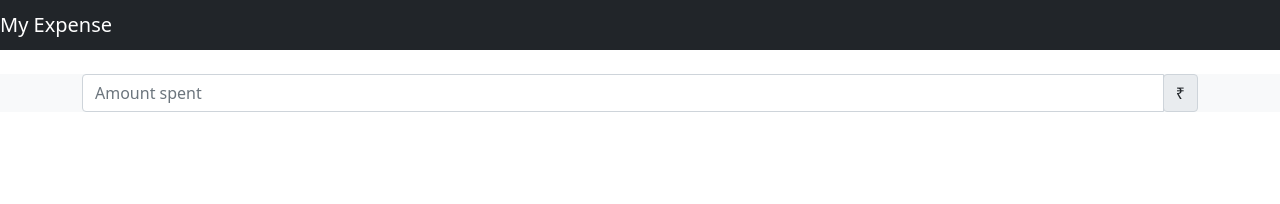
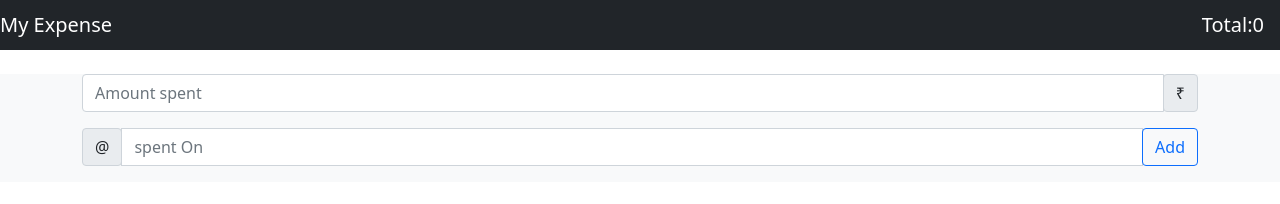
Before and after one commit to isVivek99/expenseApp, a plain HTML site: page index.html in a window 1280 px wide. Drawn offline with nearby package versions, Linux system fonts and the light colour scheme.

Commit message:
Update index.html

```diff
--- a/index.html
+++ b/index.html
@@ -9,14 +9,15 @@
     integrity="sha384-+0n0xVW2eSR5OomGNYDnhzAbDsOXxcvSN1TPprVMTNDbiYZCxYbOOl7+AMvyTG2x"
     crossorigin="anonymous"
     >
+    <script src="https://use.fontawesome.com/51b286ec9e.js"></script>
     <title>ExpenseTracker</title>
 </head>
 <body style="min-height: 100vh">
-    <nav class="navbar navbar-dark bg-dark" >
+    <nav class="navbar navbar-dark bg-dark">
         <span class="navbar-brand mb-0 h1">My Expense</span>
-        <span class="navbar-brand mb-0 h1" id="headingTotal"></span>
+        <span class="navbar-brand mb-0 h1" id="headingTotal">Total:0</span>
+
       </nav>
-
       <div class="container-fluid bg-light">
         <div class="container">
           <div class="jumbotron mt-4">
@@ -33,12 +34,36 @@
                 <span class="input-group-text" id="spent in rupee">₹</span>
               </div>
             </div>
+            <div class="input-group mb-3">
+              <div class="input-group-prepend">
+                <span class="input-group-text" id="spent at">@</span>
               </div>
-
+              <input
+                id="inputDesc"
+                type="text"
+                class="form-control"
+                placeholder="spent On"
+                aria-label="spent On"
+                aria-describedby="spent at"
+              />
+              <div class="input-group-append">
+                <button
+                  class="btn btn-outline-primary"
+                  type="button"
+                  id="btnAddExpense"
+                >
+                  Add
+                </button>
               </div>
             </div>
           </div>
+          <div>
+            <ul class="list-group" id="expenseTable">
 
-
+            </ul>
+          </div>
+        </div>
+      </div>
 </body>
+<script src="./index.js"></script>
 </html>
```
Lines whose indentation alone changed are shown as unchanged.
